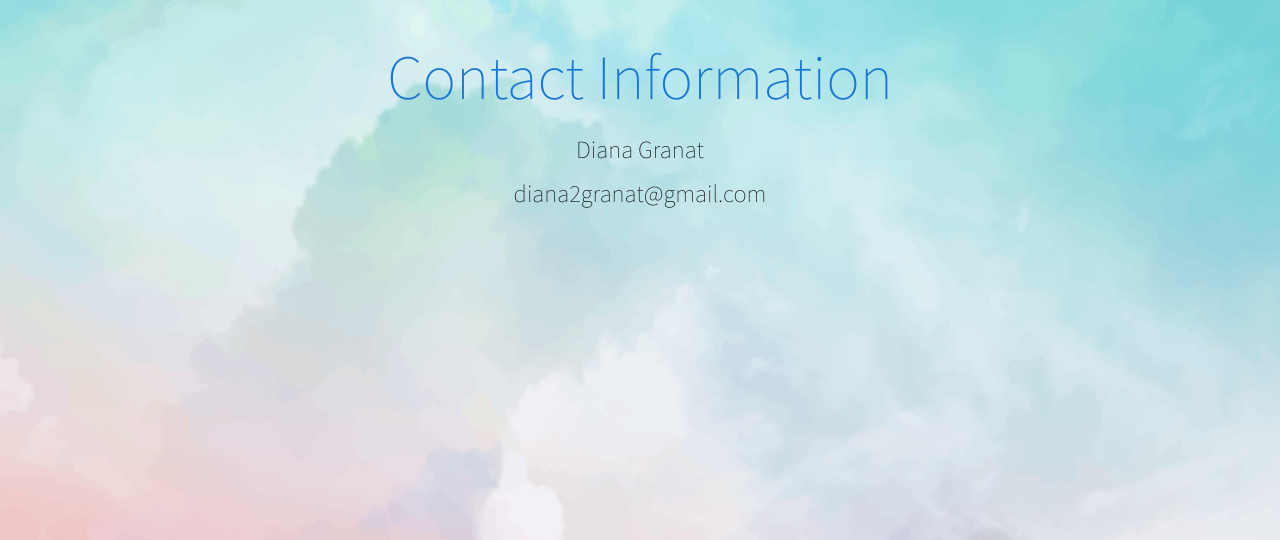
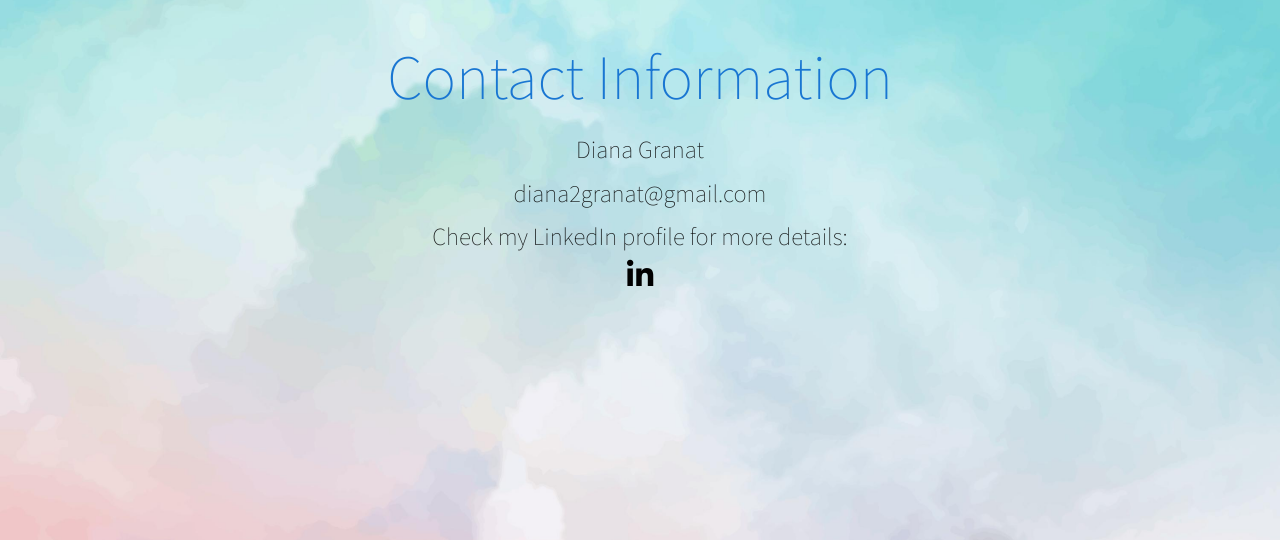
Before and after one commit to diana2granat/portfolio, a Django app: page /contact/ in a window 1280 px wide. Shown: the part 64-604 px from the top of the page. Run offline with Django 5.2, Linux system fonts and the light colour scheme.

Commit message:
added contact more info

```diff
--- a/portfolioapp/templates/contact.html
+++ b/portfolioapp/templates/contact.html
@@ -9,8 +9,11 @@
             <h1 id="positions" class="center-align blue-text text-darken-2">Contact Information</h1>
             <h5 id="positions">Diana Granat</h5>
             <h5 id="positions">diana2granat@gmail.com</h5>
+            <h5 id="positions">Check my LinkedIn profile for more details:<br>
+            <a href="https://www.linkedin.com/in/diana-granat-7181581a0/" target="_blank" class="fab fa-linkedin-in fa-2x"></a>
+            </h5>
             </div>
-        </div>
+            </div>
     </div>
 </article>
 {% endblock  %}
```
